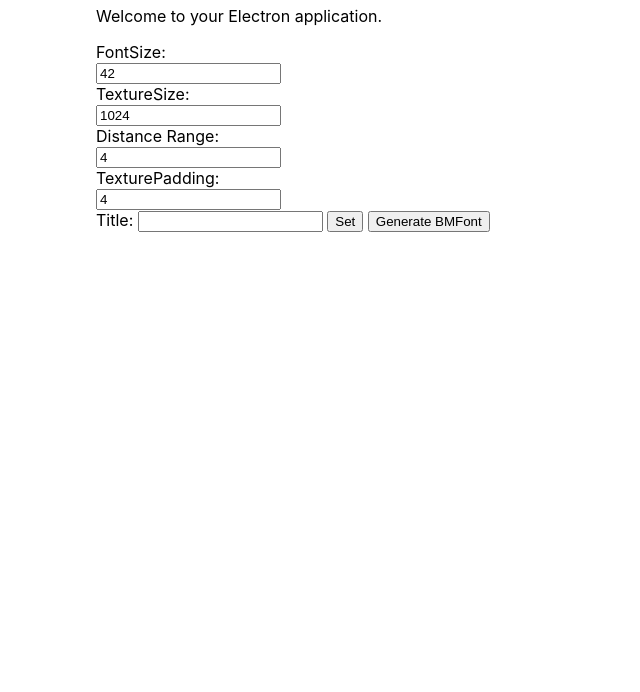
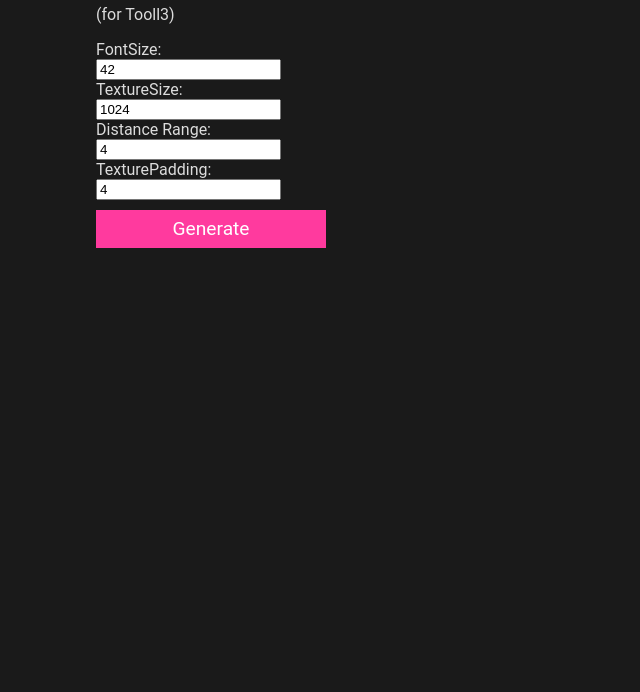
Before and after one commit to newemka/MSDFtron, an Electron app: page src/index.html in a window 800 px wide. Shown: the part 108-800 px from the top of the page, without its empty margins (0-640 px from the left). Drawn offline with Linux system fonts and the light colour scheme.

Commit message:
Css break

```diff
--- a/src/index.css
+++ b/src/index.css
@@ -1,10 +1,34 @@
 body {
-  font-family: -apple-system, BlinkMacSystemFont, 'Segoe UI', Roboto, Helvetica,
+  font-family: Roboto, -apple-system, BlinkMacSystemFont, 'Segoe UI',  Helvetica,
     Arial, sans-serif;
   margin: auto;
   max-width: 38rem;
   padding: 2rem;
+  background-color:#1a1a1a;
+  color: gainsboro;
 }
 form {
   max-width: 230px;
 }
+
+/* Button */
+.genButton{
+  background-color: #ff3a9e;
+  line-height: 2em;
+  font-size:larger;
+  cursor: pointer;
+  transition: 250ms;
+  text-align: center;
+  color:white;
+  margin: 10px 0 10px 0;
+
+  -webkit-user-select: none; /* Safari */
+  -ms-user-select: none; /* IE 10 and IE 11 */
+  user-select: none; /* Standard syntax */
+}
+
+.genButton:hover{
+  background-color:black;
+  transform: rotate(-3deg);
+
+}
--- a/src/index.html
+++ b/src/index.html
@@ -2,13 +2,13 @@
 <html>
   <head>
     <meta charset="UTF-8" />
-    <title>Hello World!</title>
+    <title>MSDF font converter</title>
     <link rel="stylesheet" href="index.css" />
     <script defer src="render.js"></script>
   </head>
   <body>
-    <h1>💖 Hello world!</h1>
-    <p>Welcome to your Electron application.</p>
+    <h1>👶 MSDF font converter 🛠️</h1>
+    <p>(for Tooll3)</p>
     <form id="myForm">
       <label>FontSize:</label>
       <input type="number" id="FontSize" step="1" value="42" required>
@@ -18,12 +18,10 @@
       <input type="number" id="DistanceRange" step="1" value="4" required>
       <label>TexturePadding:</label>
       <input type="number" id="TexturePadding" step="1" value="4" required>
-    </form>
-    Title: <input id="title"/>
-    <button id="btn" type="button">Set</button>
 
 
+      <div class="genButton" id="generateButton">Generate</div>
+    </form>
 
-    <button id="generateButton">Generate BMFont</button>
   </body>
 </html>
```
Also changed, not shown: src/preload.js (+0 -31 lines).
